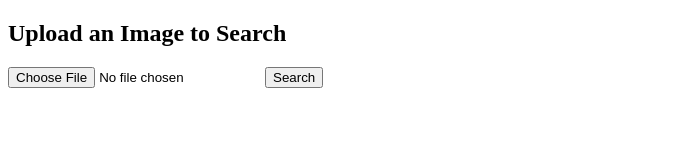
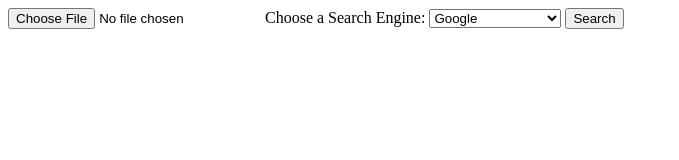
Before and after one commit to hippiebowchang/NSFW-Image-Search, a plain HTML site: page templates/index.html in a window 1280 px wide. Shown: the whole page, without its empty margins (0-679 px from the left). Drawn offline with Linux system fonts and the light colour scheme.

Commit message:
Update index.html

```diff
--- a/templates/index.html
+++ b/templates/index.html
@@ -1,15 +1,14 @@
-<!DOCTYPE html>
-<html lang="en">
-<head>
-    <meta charset="UTF-8">
-    <meta name="viewport" content="width=device-width, initial-scale=1.0">
-    <title>NSFW Image Search</title>
-</head>
-<body>
-    <h2>Upload an Image to Search</h2>
-    <form action="/search" method="post" enctype="multipart/form-data">
-        <input type="file" name="image" required>
-        <button type="submit">Search</button>
-    </form>
-</body>
-</html>
+<form action="/search" method="post" enctype="multipart/form-data">
+    <input type="file" name="image" required>
+
+    <label for="engine">Choose a Search Engine:</label>
+    <select name="engine" required>
+        <option value="google">Google</option>
+        <option value="bing">Bing</option>
+        <option value="yandex">Yandex</option>
+        <option value="saucenao">SauceNAO</option>
+        <option value="otherNSFW">Other NSFW Sites</option>
+    </select>
+
+    <button type="submit">Search</button>
+</form>
```
